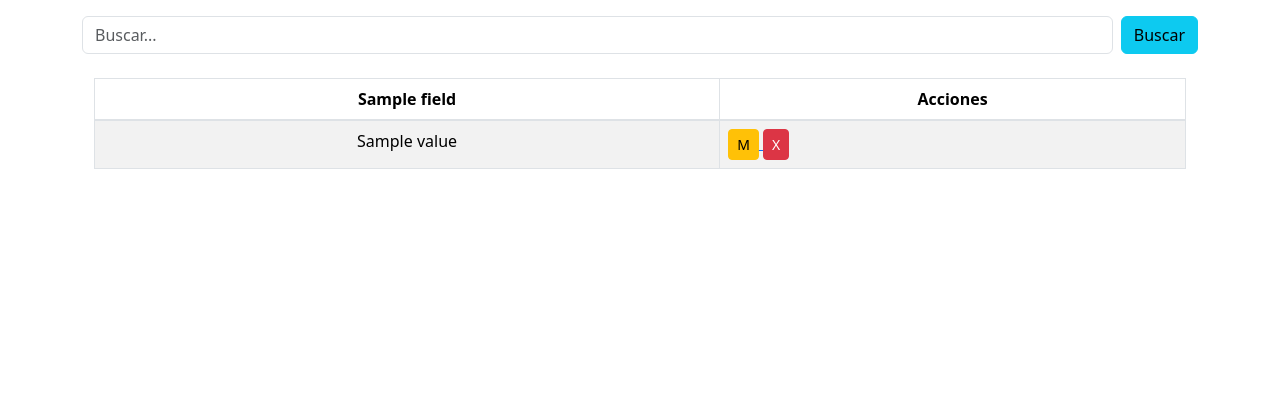
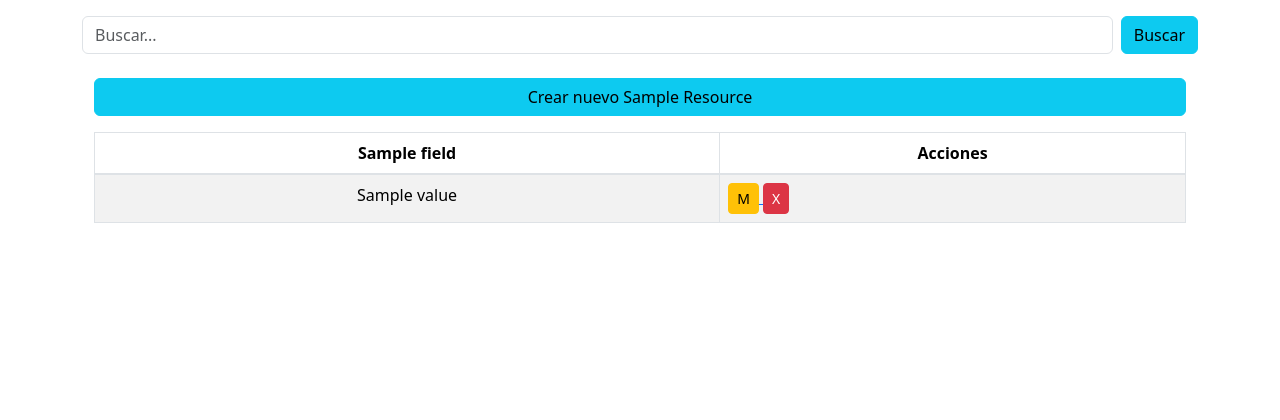
Before and after one commit to ger-rinaldi/promanager, a Python web app: template app/templates/tables/generic_table.html in a window 1280 px wide. Shown: the part 56-476 px from the top of the page. Run offline with Jinja, Linux system fonts and the light colour scheme; the template is opened without the code that fills it: most values are stand-ins (such as "Sample title", 1, 10 or a date in 2020).

Commit message:
feat: agregar boton crear recurso a generic_table

```diff
--- a/app/templates/tables/generic_table.html
+++ b/app/templates/tables/generic_table.html
@@ -14,6 +14,16 @@ endblock %}
 </form>
 
 <div class="container-fluid my-4">
+  <a href="/usuario/{{resource}}/crear"
+    ><button
+      class="btn btn-info mb-3 w-100"
+      data-toggle="tooltip"
+      data-placement="top"
+      title="Crea un nuevo {{resource}}"
+    >
+      Crear nuevo {{resource|title}}
+    </button></a
+  >
   {% if data %}
 
   <table class="table table-striped table-bordered table-hover">
```
